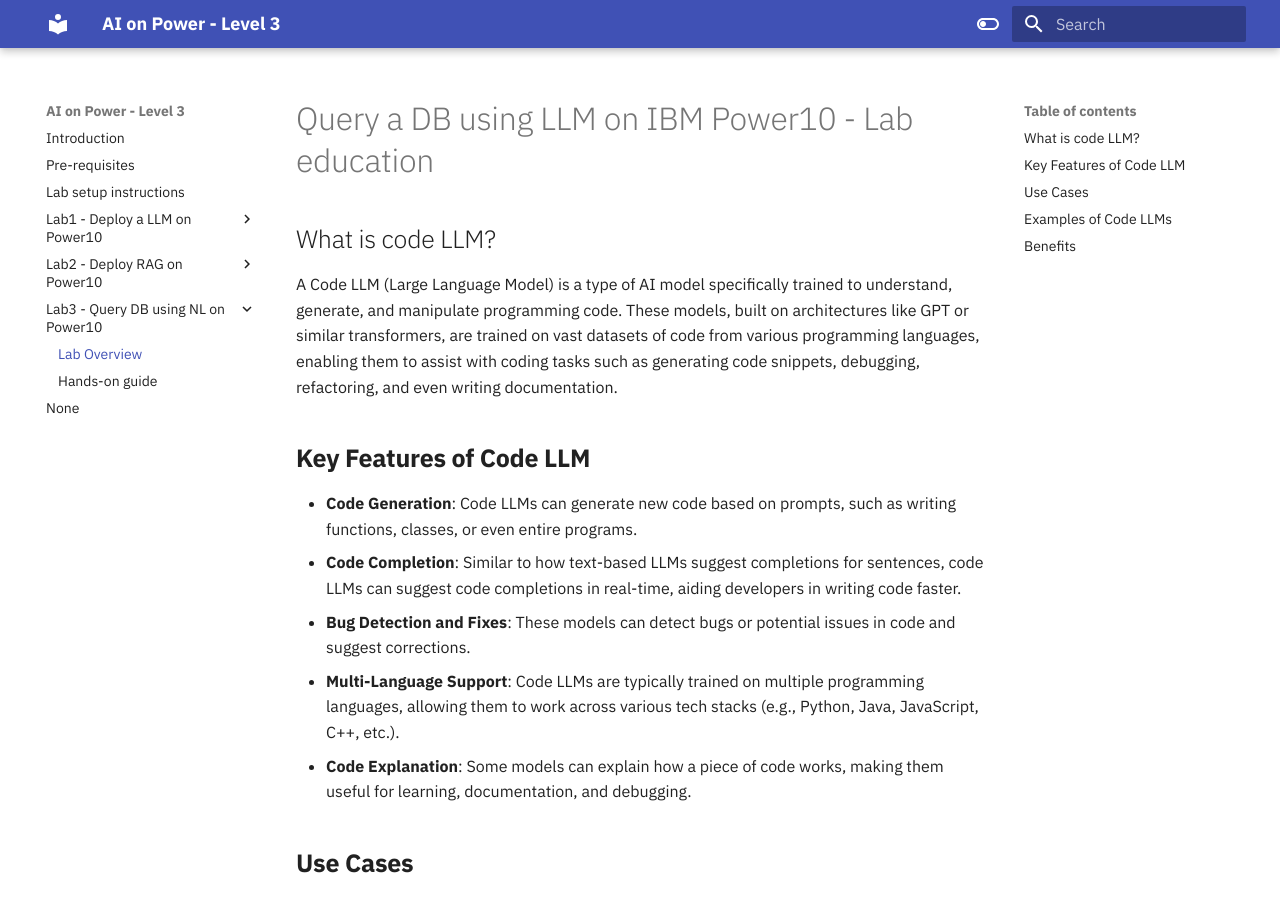
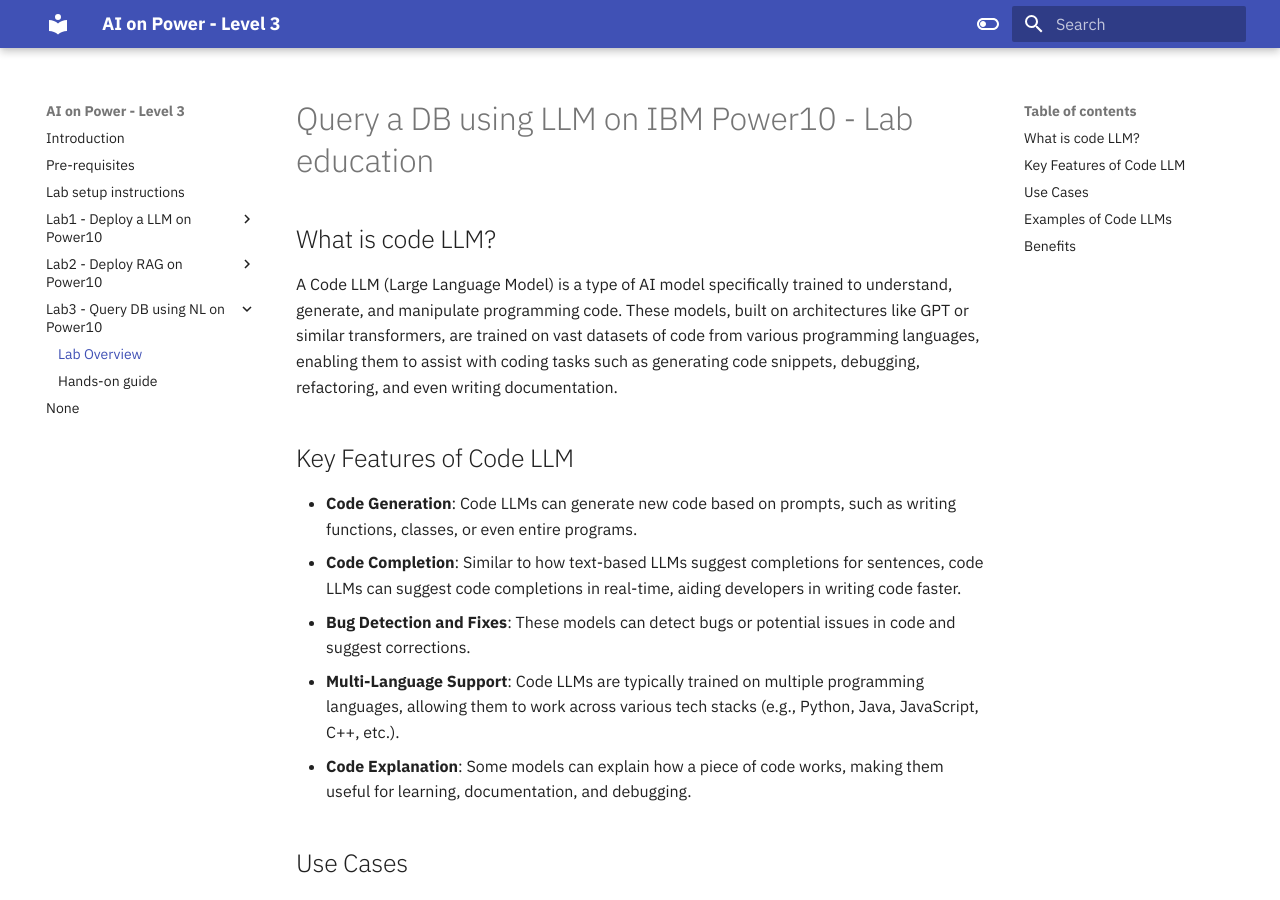
Before and after one commit to IBM/AI-on-Power-Level3, an MkDocs documentation site: the page built from docs/Lab3/lab3-overview.md, in a window 1280 px wide and 900 px high. Built offline with MkDocs 1.6.1 and Material for MkDocs 9.7.7, drawn with Linux system fonts in a browser that asks for light colours.

```diff
--- a/docs/Lab3/lab3-overview.md
+++ b/docs/Lab3/lab3-overview.md
@@ -5,7 +5,7 @@
 A Code LLM (Large Language Model) is a type of AI model specifically trained to understand, generate, and manipulate programming code.
 These models, built on architectures like GPT or similar transformers, are trained on vast datasets of code from various programming languages, enabling them to assist with coding tasks such as generating code snippets, debugging, refactoring, and even writing documentation.
 
-## **Key Features of Code LLM**
+## Key Features of Code LLM
 
   - **Code Generation**: Code LLMs can generate new code based on prompts, such as writing functions, classes, or even entire programs.
   - **Code Completion**: Similar to how text-based LLMs suggest completions for sentences, code LLMs can suggest code completions in real-time, aiding developers in writing code faster.
@@ -13,19 +13,19 @@ These models, built on architectures like GPT or similar transformers, are train
   - **Multi-Language Support**: Code LLMs are typically trained on multiple programming languages, allowing them to work across various tech stacks (e.g., Python, Java, JavaScript, C++, etc.).
   - **Code Explanation**: Some models can explain how a piece of code works, making them useful for learning, documentation, and debugging.
 
-## **Use Cases**
+## Use Cases
 
   - **Autocompletion in IDEs**: Code LLMs like GitHub Copilot, powered by OpenAI's Codex, assist developers by offering code suggestions and completions.
   - **Code Refactoring**: LLMs can suggest improvements or optimizations to existing code, helping improve performance or readability.
   - **Debugging and Error Resolution**: Code LLMs can help identify issues in code and suggest potential fixes, streamlining the debugging process.
   - **Automated Documentation**: They can generate comments or documentation for code, reducing the manual effort required for explaining code logic.
 
-## **Examples of Code LLMs**
+## Examples of Code LLMs
   - **OpenAI Codex**: The LLM that powers GitHub Copilot, trained specifically on a large corpus of programming languages and capable of generating code.
   - **AlphaCode**: DeepMind's LLM designed for competitive programming tasks.
   - **CodeT5**: A transformer model from Hugging Face fine-tuned for code generation and understanding tasks.
 
-## **Benefits**
+## Benefits
   - **Boosts Developer Productivity**: By automating repetitive coding tasks, Code LLMs help developers write code faster and reduce errors.
   - **Assists with Learning**: Code LLMs are valuable for learners by explaining how code works and suggesting how to fix bugs.
   - **Cross-Language Compatibility**: Supporting multiple languages, Code LLMs help developers work across different coding environments without needing expertise in all languages.
```
